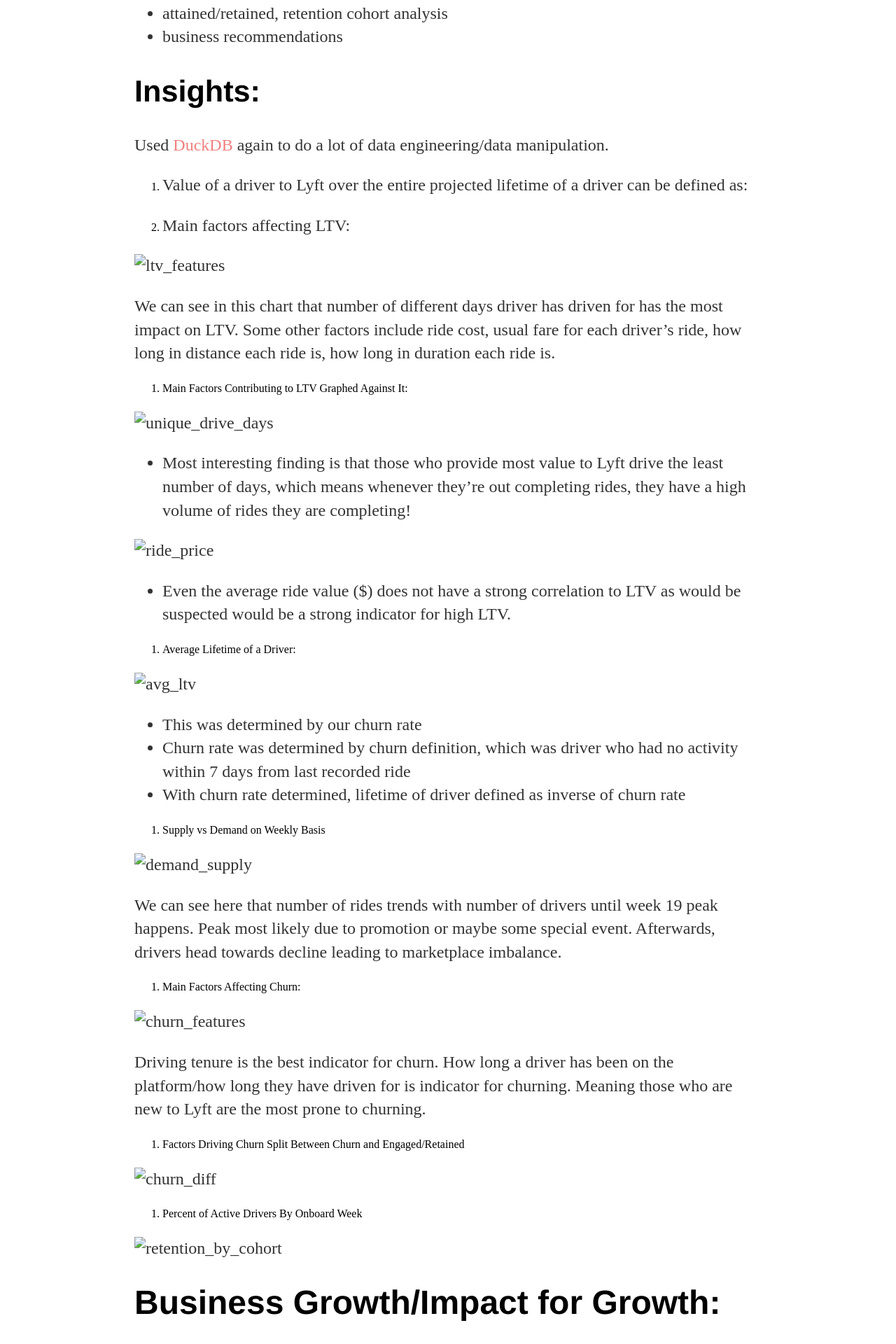
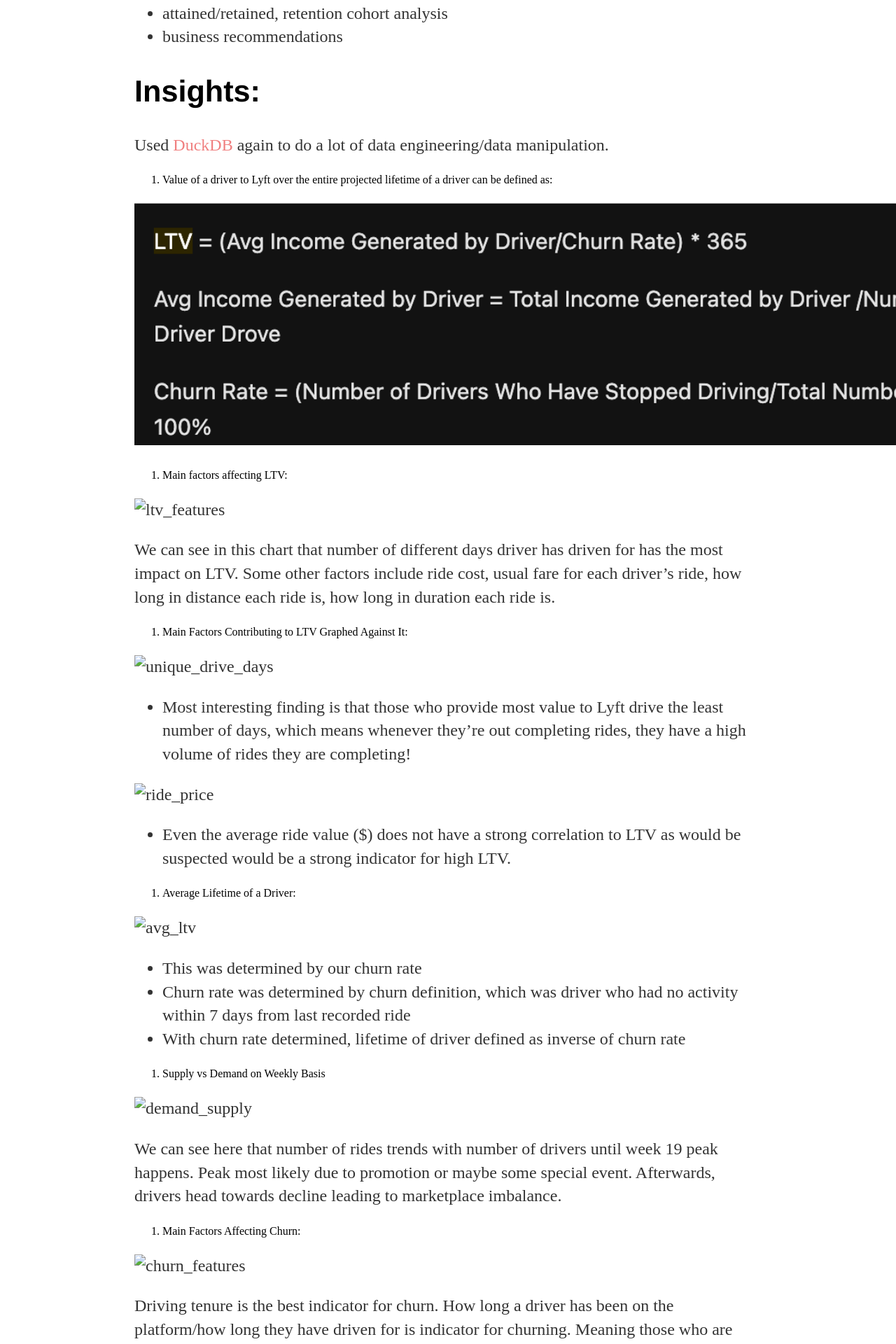
Before and after one commit to mindyng/mindyng.github.io, a Jekyll site: the page built from _posts/2023-10-27-LTV-for-Rideshare-Business.md, in a window 1280 px wide. Shown: the part 1176-3096 px from the top of the page at 70% size. Built offline with Jekyll 4.4.1, drawn with Linux system fonts in a browser that asks for light colours; our own code applies the rules of GitHub Pages for plain Markdown files.

Commit message:
Update 2023-10-27-LTV-for-Rideshare-Business.md

```diff
--- a/_posts/2023-10-27-LTV-for-Rideshare-Business.md
+++ b/_posts/2023-10-27-LTV-for-Rideshare-Business.md
@@ -28,6 +28,7 @@ Used [DuckDB](https://duckdb.org/) again to do a lot of data engineering/data ma
 
 1. Value of a driver to Lyft over the entire projected lifetime of a driver can be defined as:
 
+![ltv](https://github.com/mindyng/mindyng.github.io/blob/master/_posts/lyft_ltv.png)
 
 2. Main factors affecting LTV:
 
```
